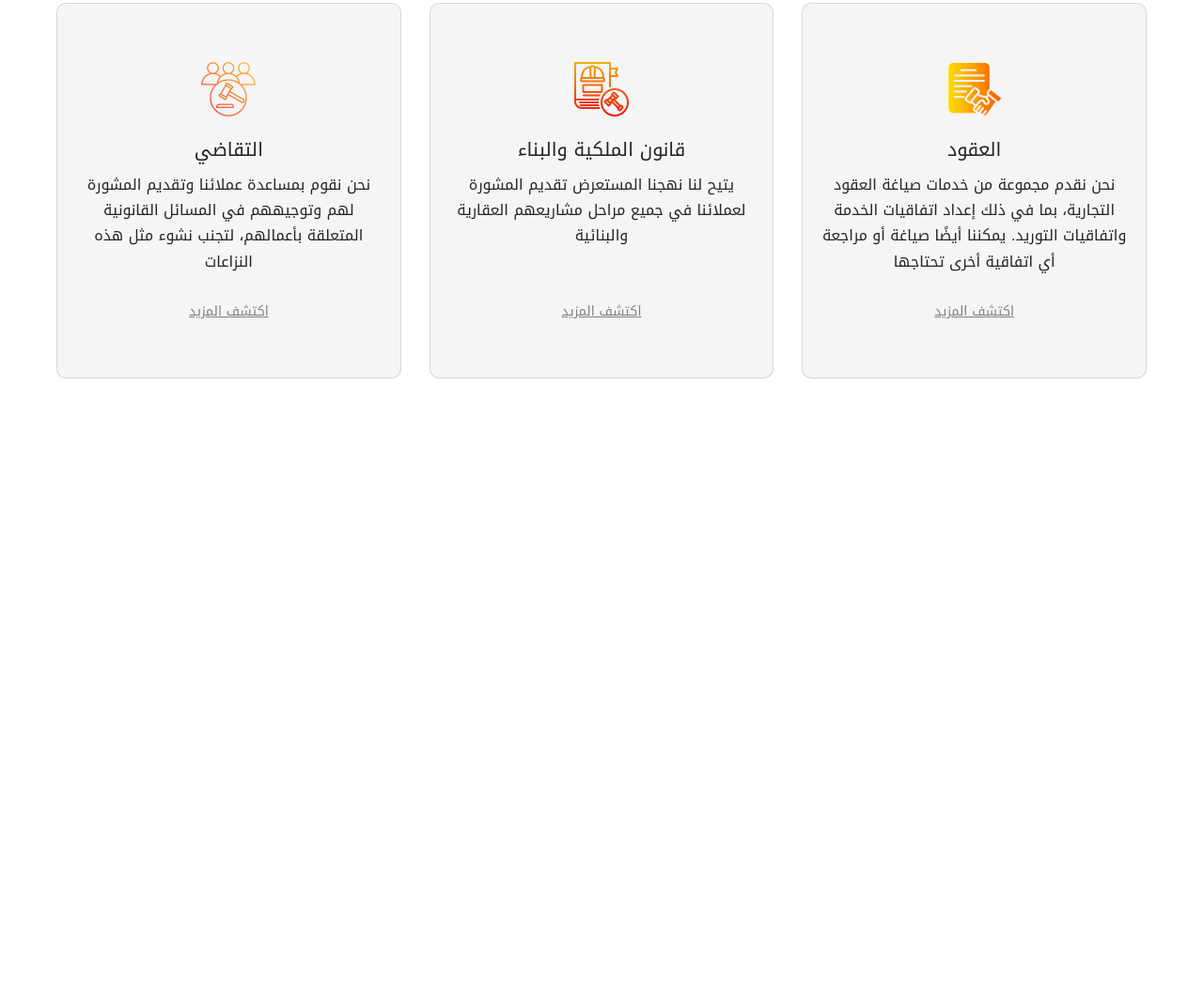
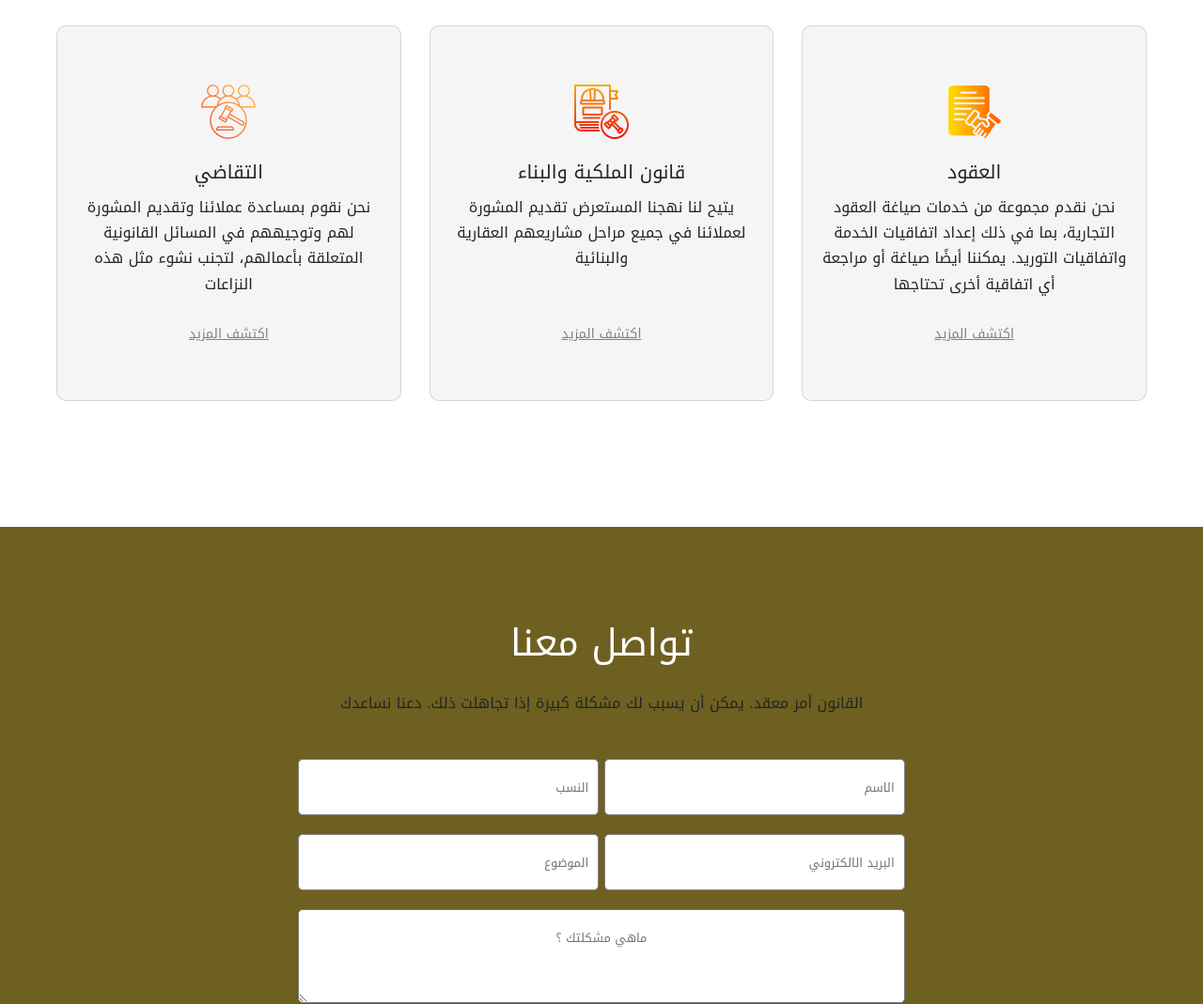
Before and after one commit to ayoubcode-source/lawyer.com, a plain HTML site: page index.html in a window 1280 px wide. Shown: the part 1731-2800 px from the top of the page at 94% size. Before the commit the page ends 2160 px from the top, so only its background shows below. Drawn offline with Linux system fonts and the light colour scheme.

Commit message:
Add files via upload

```diff
--- a/css/index.css
+++ b/css/index.css
@@ -1,4 +1,8 @@
 @import url('https://fonts.googleapis.com/css2?family=Noto+Kufi+Arabic:wght@100..900&display=swap');
+
+html{
+    scroll-behavior: smooth;
+}
 
 
 *{
@@ -22,14 +26,8 @@ body{
     z-index: 1000;
 }
 
-.navbar.scrolled {
-    backdrop-filter: blur(5px); /* Blur effect */
-    background-image:none;
-}
 
-.navbar.scrolled a {
-    color: #ffffff; /* New color for links when scrolling, e.g., tomato color */
-}
+
 
 #nav-elements{
     font-weight: 500;
@@ -75,7 +73,7 @@ body{
 
 .navbar-header{
     width: 40%;
-    text-align: end;
+    text-align: start;
 
 }
 
@@ -88,11 +86,13 @@ body{
 
 #bar-3{
     width: 10%;
+    font-size: 20px;
+    display: flex;
+    justify-content: end;
 }
-#bar-3{
-    font-size: 20px;
-    cursor: pointer;
-}
+
+
+
 
 
 
@@ -207,7 +207,7 @@ color: #272727;
 
 
 #practice-areas{
-    height: 35rem;
+    height: 37rem;
     display: flex;
     align-items: center;
     justify-content: space-between;
@@ -268,3 +268,88 @@ color: #272727;
     border: none;
     background-color: transparent;
 }
+
+
+
+.contact-us{
+    margin-top: 100px;
+    height: 40rem;
+    width: 100%;
+    background-color: #6e6020;
+    text-align: center;
+    padding: 100px 100px;
+
+}
+
+.contact-us .title{
+    width: 100%;
+
+}
+.contact-us .title h1{
+    margin-bottom: 30px;
+    color: white;
+}
+
+.contact-us input{
+    border: 1px gray solid;
+    outline: none;
+    padding: 5px 10px;
+    width: 20rem;
+    height: 60px;
+    border-radius: 5px;
+    font-size: 13px;
+    transition: all .2s;
+}
+
+.contact-us input:focus{
+    border: 1px solid #272727;
+    box-shadow: 0px 0px 5px 1px rgba(31, 31, 31, 0.8);
+}
+
+.contact-us .contact-form{
+    margin-top: 50px;
+    width: 100%;
+    display: flex;
+    align-items: center;
+    justify-content: center;
+}
+
+.contact-us form{
+    text-align: end;
+
+}
+
+form div{
+    margin-bottom: 20px;
+}
+
+form button{
+    width: 100%;
+    height: 60px;
+    color: white;
+    background-color: #272727;
+}
+
+
+form button:hover{
+    background-color: rgb(39, 39, 39,0.9);
+}
+
+
+
+form .msg{
+    width: 100%;
+    height: 100px;
+    text-align: center;
+    padding-top: 20px;
+    font-size: 13px;
+    outline: none;
+    transition: all .2s;
+    border-radius: 5px;
+}
+
+form .msg:focus{
+    border: 1px solid #272727;
+    box-shadow: 0px 0px 5px 1px rgba(31, 31, 31, 0.8);
+    scale: 1.05;
+}
--- a/index.html
+++ b/index.html
@@ -11,23 +11,22 @@
     </head>
 <body>
     <header>
-    <nav class="navbar">
+    <nav class="navbar" dir="rtl">
         <div class="container-fluid">
+            <div class="navbar-header">
+              <a class="navbar-brand" href="#">عبد الغاني الحادي</a>
+            </div>
+            <ul id="nav-elements" class="nav">
+                <li><a class="active" href="index.html">الرئيسية</a></li>
+                <li><a href="#aboutus">رؤيتنا</a></li>
+                <li><a href="#practice-areas">مجالات الممارسة</a></li>
+                <li><a href="#contactus">اتصل بنا</a></li>
+
+            </ul>
 
             <ul id="bar-3" class="nav">
                 <a href="#"><i class="fa-solid fa-bars"></i></a>
             </ul>
-            <ul id="nav-elements" class="nav">
-                <li><a href="contactus.html">اتصل بنا</a></li>
-                <li><a href="ourvision.html">رؤيتنا</a></li>
-              <li><a href="practiceareas.html">مجالات الممارسة</a></li>
-              <li><a href="attorneys.html">المحامين</a></li>
-              <li><a class="active" href="index.html">الرئيسية</a></li>
-
-            </ul>
-          <div class="navbar-header">
-            <a class="navbar-brand" href="#">عبد الغاني الحادي</a>
-          </div>
         </div>
       </nav>
 </header>
@@ -43,7 +42,7 @@
         </div>
       </div>
 
-    <div class="about-us">
+    <div id="aboutus" class="about-us">
         <div id="container" class="row">
             <div  class="col-6">
                 <h1>لماذا تحتاج إلينا؟</h1>
@@ -114,6 +113,34 @@
 
 
 
+    <div id="contactus" class="contact-us">
+        <div class="title">
+        <h1>تواصل معنا</h1>
+        <h6>القانون أمر معقد. يمكن أن يسبب لك مشكلة كبيرة
+             إذا تجاهلت ذلك. دعنا نساعدك</h6>
+        </div>
+
+        <div class="contact-form" dir="rtl">
+            <form action="#">
+                <div>
+                    <input type="text" placeholder="الاسم">
+                <input type="text" placeholder="النسب">
+            </div>
+                <div>
+                    <input type="text" placeholder="البريد الالكتروني">
+                <input type="text" placeholder="الموضوع">
+                </div>
+                <div>
+                <textarea class="msg" placeholder="ماهي مشكلتك ؟"></textarea>
+            </div>
+                <div>
+                    <button class="btn">ارسل الرسالة</button>
+                </div>
+            </form>
+        </div>
+    </div>
+
+
 
 
 
```
